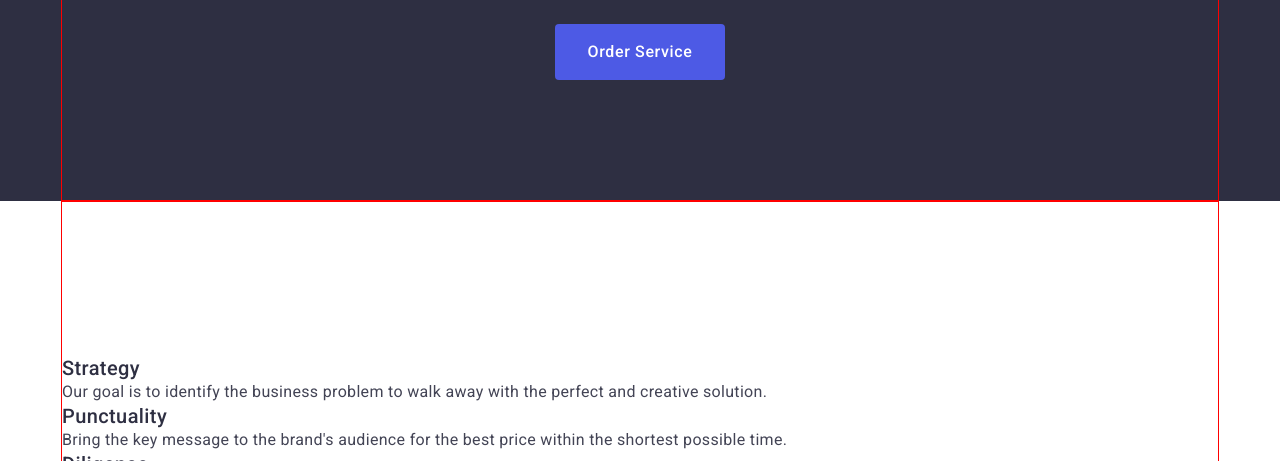
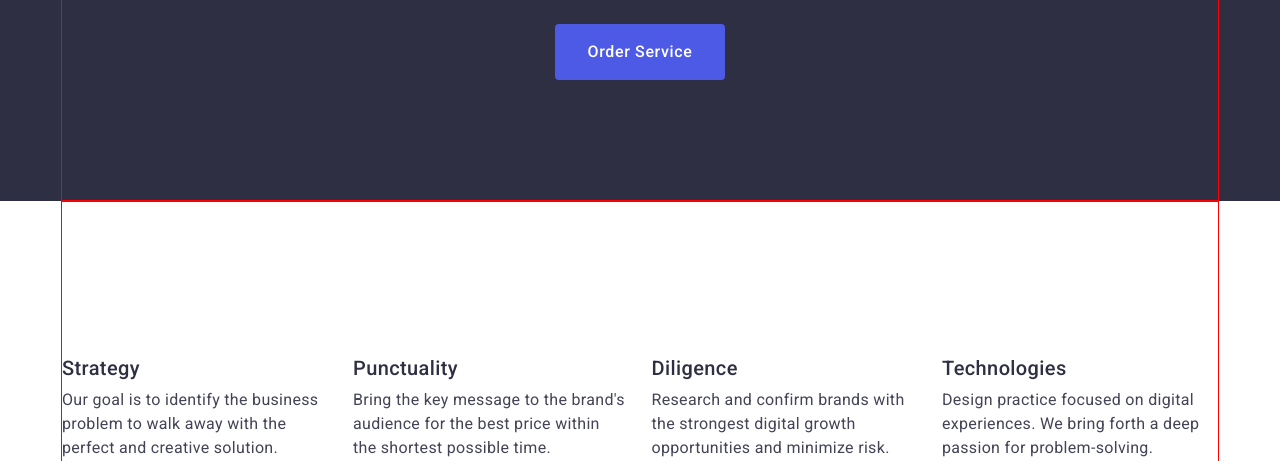
Before and after one commit to OlesiaShcherbenko/goit-markup-hw-03, a plain HTML site: page index.html in a window 1280 px wide. Shown: the part 339-800 px from the top of the page. Drawn offline with nearby package versions, Linux system fonts and the light colour scheme.

Commit message:
feature/add-css-styles-for-feature-section

```diff
--- a/css/styles.css
+++ b/css/styles.css
@@ -166,9 +166,7 @@ img {
 
 /* #endregion */
 
-
-
-
+/* #region Features */
 
 .visually-hidden {
   margin: -1px;
@@ -178,6 +176,17 @@ img {
   clip: rect(0 0 0 0);
   overflow: hidden;
 }
+
+.features {
+  display: flex;
+  gap: 24px;
+}
+
+/* #endregion */
+
+
+
+
 
 .section-title {
   color: var(--navy-blue);
@@ -195,6 +204,7 @@ img {
   font-size: 20px;
   line-height: 1.2;
   letter-spacing: 0.02em;
+  margin-bottom: 8px;
 }
 
 .text {
--- a/index.html
+++ b/index.html
@@ -58,7 +58,7 @@
       <section>
         <div class="container section">
           <h2 class="visually-hidden">Header 2</h2>
-          <ul>
+          <ul class="features">
             <li>
               <h3 class="subtitle">Strategy</h3>
               <p class="text">
```
